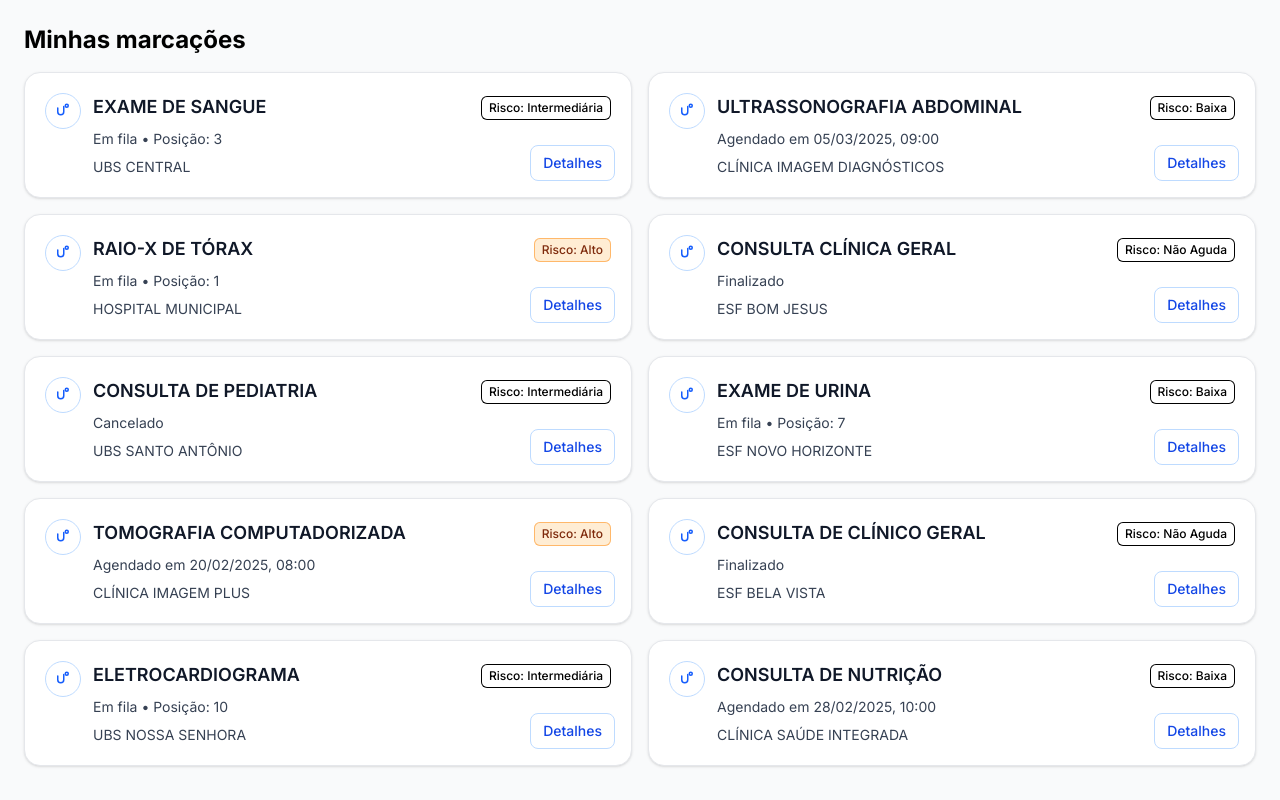
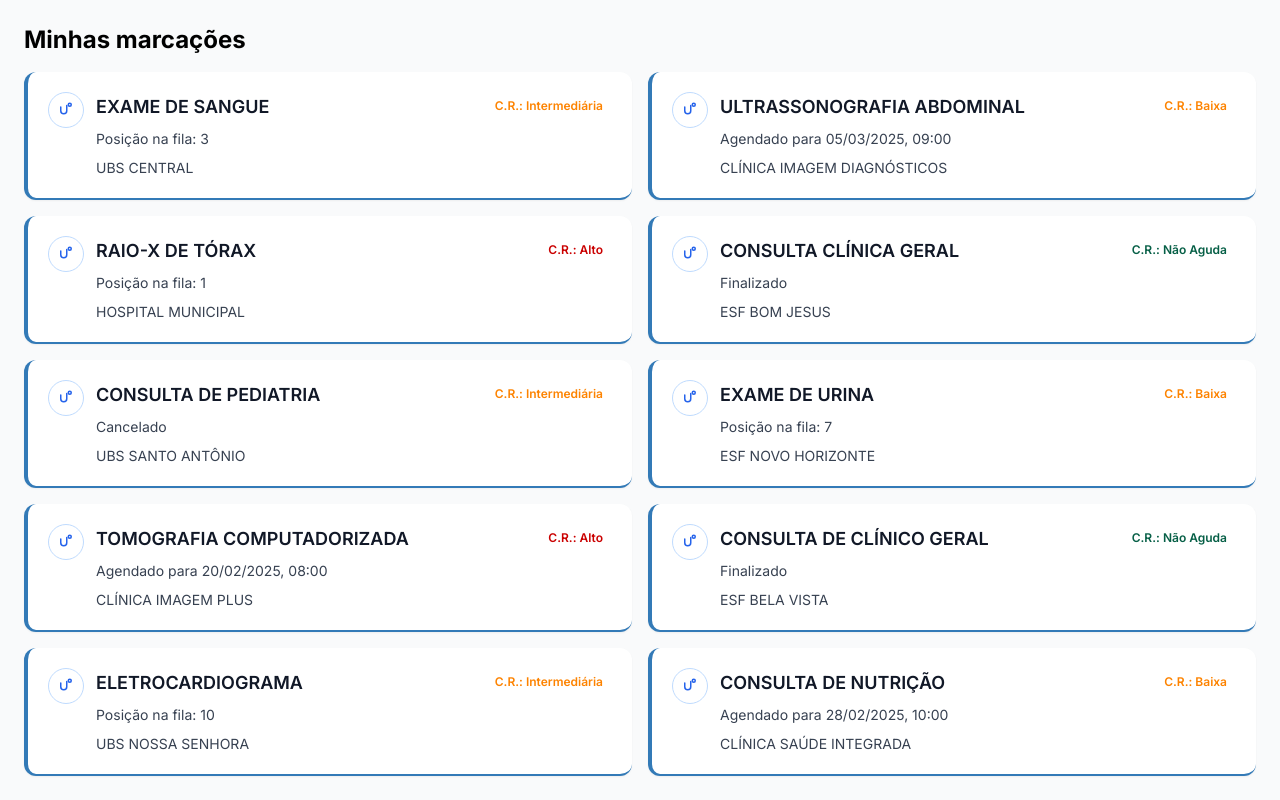
Before and after one commit to samirfernandes26/cidadao, a Next.js app: page /listaMarcaoes in a window 1280 px wide. Built offline with nearby package versions, Linux system fonts and the light colour scheme.

Commit message:
Modificações zannet

```diff
--- a/src/app/listaMarcaoes/page.tsx
+++ b/src/app/listaMarcaoes/page.tsx
@@ -1,5 +1,5 @@
 // src/app/dashboard/page.tsx
-import ProcedimentoCard from "@/components/ProcedimentoCard";
+import ProcedimentoCard from "@/components/ProcedimentoCardCss";
 import type { Marcacao } from "@/models/marcacao";
 import marcacoesMock from "./marcacoes.mock";
 
@@ -25,9 +25,9 @@
   let statusLinha1: string = m.status_marcacao;
 
   if (m.status_marcacao === "Aguardando" && m.posicao_na_fila != null) {
-    statusLinha1 = "Em fila";
+    statusLinha1 = "";
   } else if (m.status_marcacao === "Agendado" && m.data_agendamento) {
-    statusLinha1 = `Agendado em ${formatPtBR(m.data_agendamento)}`;
+    statusLinha1 = `Agendado para ${formatPtBR(m.data_agendamento)}`;
   }
 
   return {
--- a/src/components/ProcedimentoCard/styled.ts
+++ b/src/components/ProcedimentoCard/styled.ts
@@ -37,8 +37,8 @@
 
 // Cores do badge por nível de risco
 export const riskBadgeColors: Record<RiscoLevel, string> = {
-  Baixo: "bg-emerald-100 text-emerald-800 ring-emerald-300",
-  Moderado: "bg-yellow-100 text-yellow-900 ring-yellow-300",
-  Alto: "bg-orange-100 text-orange-900 ring-orange-300",
-  Crítico: "bg-red-100 text-red-800 ring-red-300",
+  Baixo: "bg-emerald-100 text-emerald-800 ",
+  Moderado: "bg-yellow-100 text-yellow-900 ",
+  Alto: "bg-orange-100 text-orange-900 ",
+  Crítico: "bg-red-100 text-red-800 ",
 };
--- a/src/components/ProcedimentoCardCss/ProcedimentoCardCss.module.css
+++ b/src/components/ProcedimentoCardCss/ProcedimentoCardCss.module.css
@@ -17,16 +17,16 @@
   --emerald-800: #065f46;
 
   --yellow-100: #fef9c3;
-  --yellow-300: #fde68a;
-  --yellow-900: #713f12;
+  --yellow-300: #f5cf39;
+  --yellow-900: #fd8300;
 
   --orange-100: #ffedd5;
   --orange-300: #fdba74;
-  --orange-900: #7c2d12;
+  --orange-900: #ca0000;
 
   --red-100: #fee2e2;
   --red-300: #fca5a5;
-  --red-800: #991b1b;
+  --red-800: #ff0000;
 }
 
 /* ==== Card ==== */
@@ -34,8 +34,11 @@
   position: relative;
   width: 100%;
   background: var(--c-white);
-  border: 1px solid var(--gray-200);
-  border-radius: 16px; /* ~rounded-2xl */
+  /* border: 2px solid rgba(51, 122, 183, 1); */
+  border-left: 4px solid rgba(51, 122, 183, 1);
+  border-bottom: 2px solid rgba(51, 122, 183, 1);
+  border-radius: 12px; /* ~rounded-2xl */
+
   padding: 16px; /* p-4 */
   box-shadow: 0 1px 2px 0 rgb(0 0 0 / 0.05); /* shadow-sm */
   transition: box-shadow 0.2s ease;
@@ -181,25 +184,17 @@
 
 /* Baixo */
 .riskBaixo {
-  background: var(--emerald-100);
   color: var(--emerald-800);
-  border-color: var(--emerald-300);
 }
 /* Moderado */
 .riskModerado {
-  background: var(--yellow-100);
   color: var(--yellow-900);
-  border-color: var(--yellow-300);
 }
 /* Alto */
 .riskAlto {
-  background: var(--orange-100);
   color: var(--orange-900);
-  border-color: var(--orange-300);
 }
 /* Crítico */
 .riskCritico {
-  background: var(--red-100);
   color: var(--red-800);
-  border-color: var(--red-300);
 }
--- a/src/components/ProcedimentoCardCss/index.tsx
+++ b/src/components/ProcedimentoCardCss/index.tsx
@@ -35,9 +35,7 @@
   const riskTone = riskClassByLabel[risco] ?? styles.riskModerado;
 
   const RiskBadge = (
-    <span className={`${styles.riskBadgeBase} ${riskTone}`}>
-      Risco: {risco}
-    </span>
+    <span className={`${styles.riskBadgeBase} ${riskTone}`}>C.R.: {risco}</span>
   );
 
   const CardInner = (
@@ -65,7 +63,7 @@
         <p className={styles.meta}>
           {statusLinha1}
           {typeof posicao === "number" ? (
-            <span> • Posição: {posicao}</span>
+            <span> Posição na fila: {posicao}</span>
           ) : null}
         </p>
 
```
